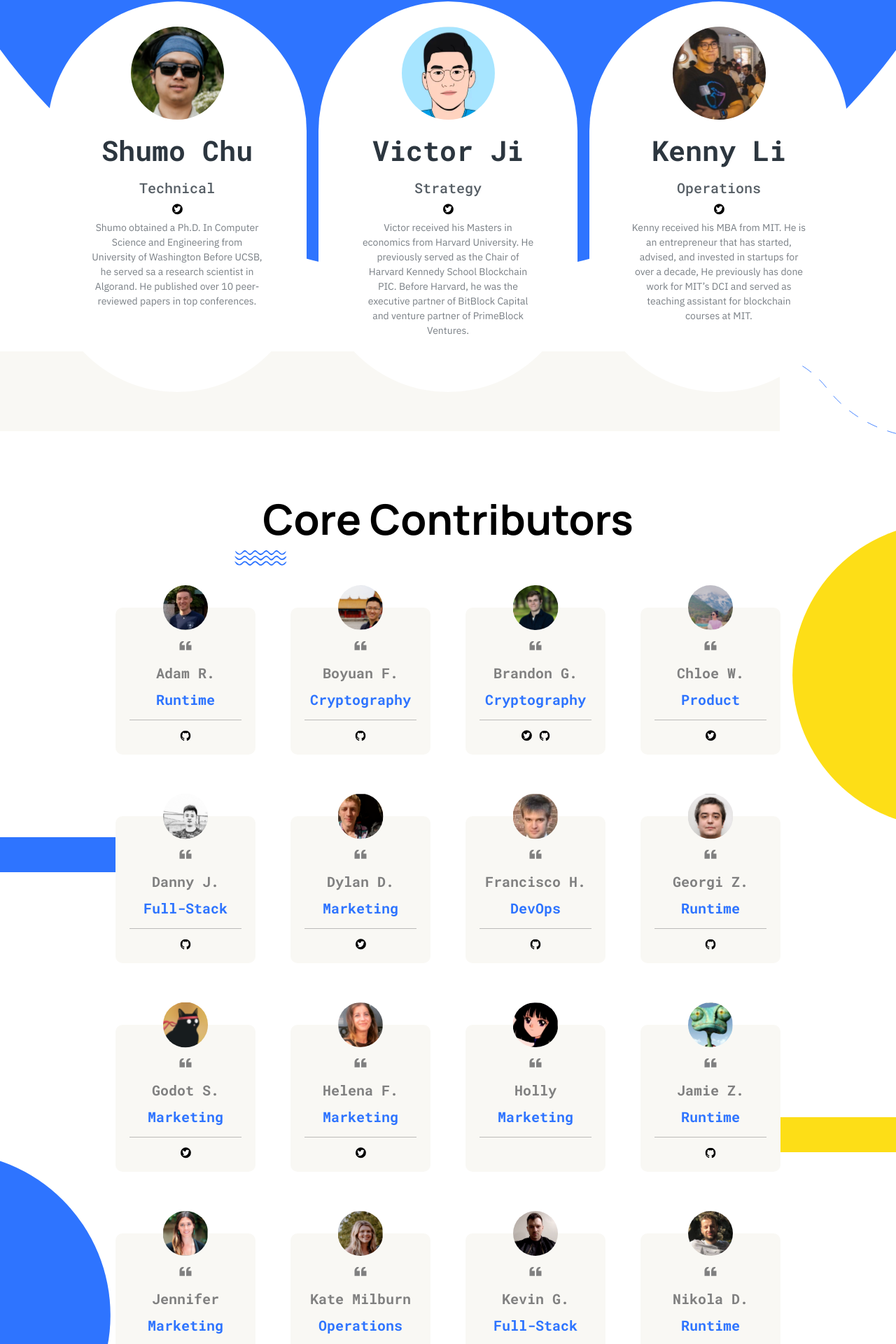
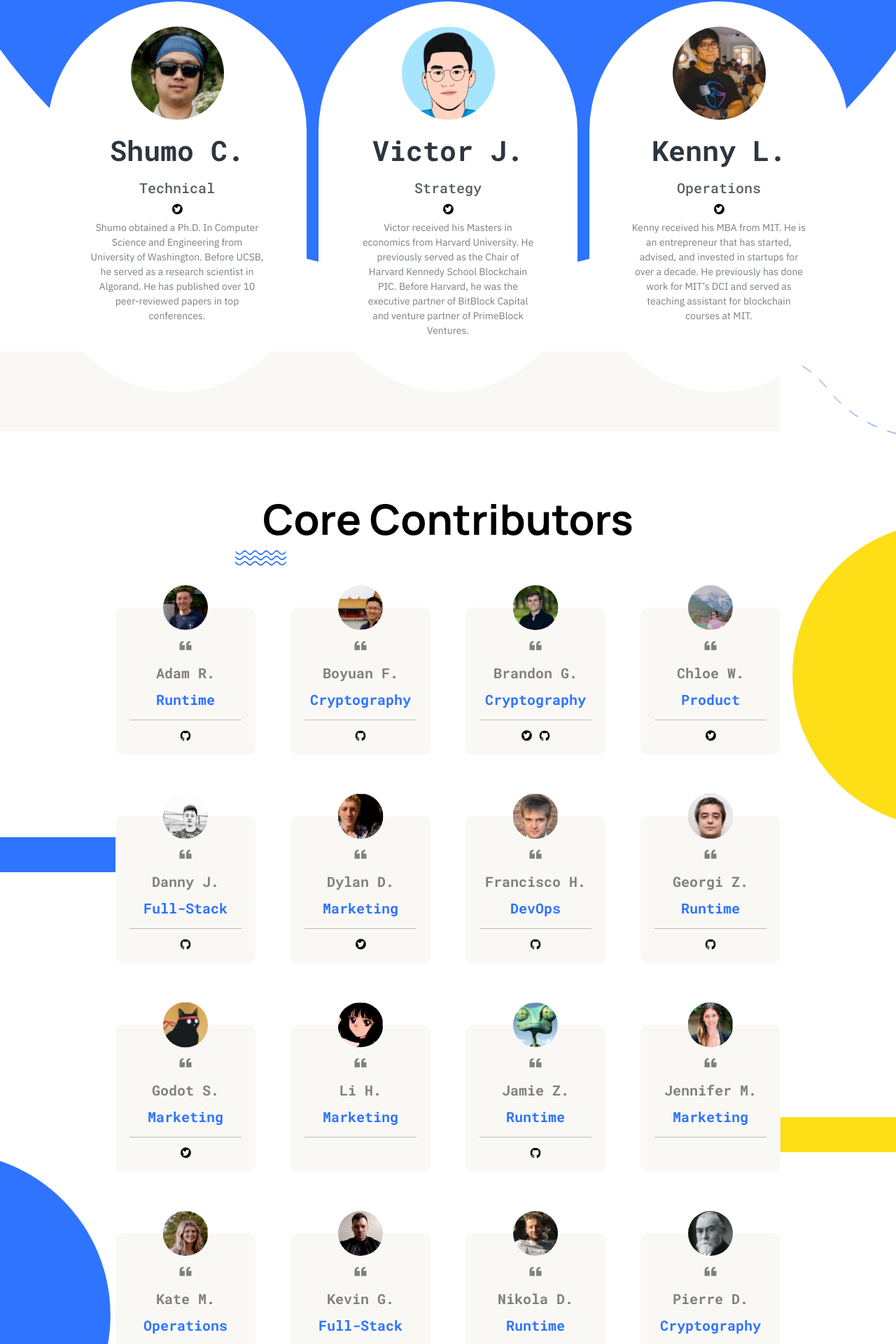
Before and after one commit to Manta-Network/p0xlabs.xyz, a React (Create React App) app: page /team in a window 1280 px wide. Shown: the part 306-2226 px from the top of the page at 70% size. Built offline with nearby package versions, Linux system fonts and the light colour scheme.

Commit message:
update team page to fix types and naming format (#8)

```diff
--- a/src/assets/data/data.js
+++ b/src/assets/data/data.js
@@ -18,7 +18,6 @@ import dylan from 'assets/images/team/dylan.svg';
 import fran from 'assets/images/team/fran.svg';
 import georgi from 'assets/images/team/georgi.svg';
 import godot from 'assets/images/team/godot.svg';
-import helena from 'assets/images/team/helena.svg';
 import holly from 'assets/images/team/holly.svg';
 import jamie from 'assets/images/team/jamie.svg';
 import jenni from 'assets/images/team/jenni.svg';
@@ -104,13 +103,12 @@ export const contributors = [
     twitter: 'https://twitter.com/GodotSancho',
   },
   {
-    avatar: helena,
-    name: 'Helena F.',
+    avatar: holly,
+    name: 'Li H.',
     job: 'Marketing',
     github: '',
-    twitter: 'https://twitter.com/helsfoftroy',
+    twitter: '',
   },
-  { avatar: holly, name: 'Holly', job: 'Marketing', github: '', twitter: '' },
   {
     avatar: jamie,
     name: 'Jamie Z.',
@@ -118,8 +116,20 @@ export const contributors = [
     github: 'https://github.com/Dengjianping',
     twitter: '',
   },
-  { avatar: jenni, name: 'Jennifer', job: 'Marketing', github: '', twitter: '' },
-  { avatar: kate, name: 'Kate Milburn', job: 'Operations', github: '', twitter: '' },
+  {
+    avatar: jenni,
+    name: 'Jennifer M.',
+    job: 'Marketing',
+    github: '',
+    twitter: '',
+  },
+  {
+    avatar: kate,
+    name: 'Kate M.',
+    job: 'Operations',
+    github: '',
+    twitter: '',
+  },
   {
     avatar: kevin,
     name: 'Kevin G.',
@@ -134,10 +144,28 @@ export const contributors = [
     github: 'https://github.com/nikoladimitroff',
     twitter: '',
   },
-  { avatar: pierre, name: 'Pierre D.', job: 'Cryptography', github: '', twitter: '' },
+  {
+    avatar: pierre,
+    name: 'Pierre D.',
+    job: 'Cryptography',
+    github: '',
+    twitter: '',
+  },
   { avatar: ruihan, name: 'Ruihan W.', job: 'BizDev', github: '', twitter: '' },
-  { avatar: rob, name: 'Rob T.', job: 'DevOps', github: 'https://github.com/grenade', twitter: '' },
-  { avatar: simeon, name: 'Simeon Z.', job: 'Runtime', github: '', twitter: '' },
+  {
+    avatar: rob,
+    name: 'Rob T.',
+    job: 'DevOps',
+    github: 'https://github.com/grenade',
+    twitter: '',
+  },
+  {
+    avatar: simeon,
+    name: 'Simeon Z.',
+    job: 'Runtime',
+    github: '',
+    twitter: '',
+  },
   {
     avatar: todd,
     name: 'Todd N.',
@@ -146,7 +174,13 @@ export const contributors = [
     twitter: '',
   },
   { avatar: vankyo, name: 'Vankyo S.', job: 'BizDev', github: '', twitter: '' },
-  { avatar: yi, name: 'Yi L.', job: 'Runtime', github: 'https://github.com/flame4', twitter: '' },
+  {
+    avatar: yi,
+    name: 'Yi L.',
+    job: 'Runtime',
+    github: 'https://github.com/flame4',
+    twitter: '',
+  },
 ];
 
 export const advisors = [
@@ -180,7 +214,7 @@ export const advisors = [
   },
   {
     avatar: wei,
-    name: 'Wei Dai',
+    name: 'Wei D.',
     job: 'Bain Capital Crypto',
     github: '',
     twitter: 'https://twitter.com/_weidai',
@@ -190,15 +224,15 @@ export const advisors = [
 export const founders = [
   {
     avatar: shumo,
-    name: 'Shumo Chu',
+    name: 'Shumo C.',
     job: 'Technical',
     twitter: 'https://twitter.com/shumochu',
     intro:
-      'Shumo obtained a Ph.D. In Computer Science and Engineering from University of Washington Before UCSB, he served sa a research scientist in Algorand. He published over 10 peer-reviewed papers in top conferences.',
+      'Shumo obtained a Ph.D. In Computer Science and Engineering from University of Washington. Before UCSB, he served as a research scientist in Algorand. He has published over 10 peer-reviewed papers in top conferences.',
   },
   {
     avatar: victor,
-    name: 'Victor Ji',
+    name: 'Victor J.',
     job: 'Strategy',
     twitter: 'https://twitter.com/victorJi15',
     intro:
@@ -206,11 +240,11 @@ export const founders = [
   },
   {
     avatar: kenny,
-    name: 'Kenny Li',
+    name: 'Kenny L.',
     job: 'Operations',
     twitter: 'https://twitter.com/superanonymousk',
     intro:
-      'Kenny received his MBA from MIT. He is an entrepreneur that has started, advised, and invested in startups for over a decade, He previously has done work for MIT’s DCI and served as teaching assistant for blockchain courses at MIT.',
+      'Kenny received his MBA from MIT. He is an entrepreneur that has started, advised, and invested in startups for over a decade. He previously has done work for MIT’s DCI and served as teaching assistant for blockchain courses at MIT.',
   },
 ];
 
```
Also changed, not shown: src/assets/images/team/helena.svg (deleted).
